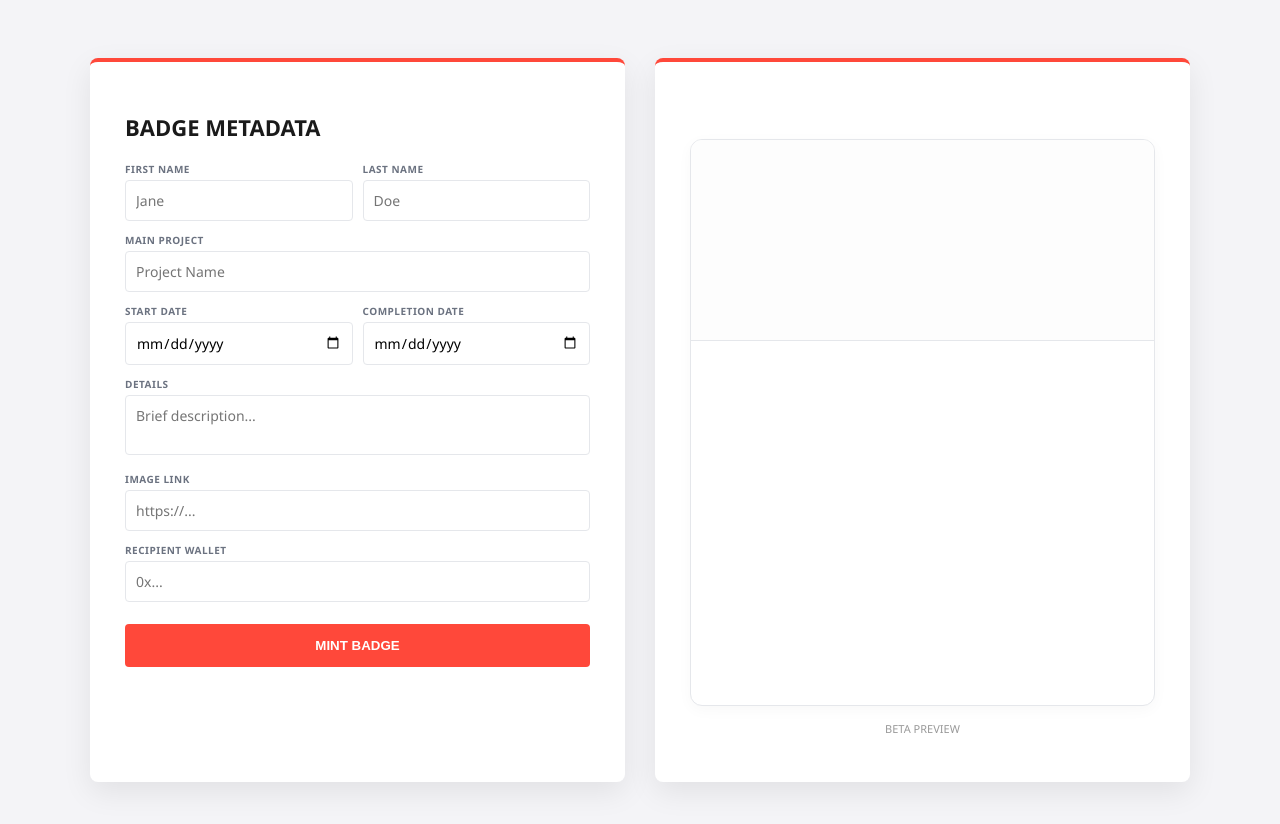
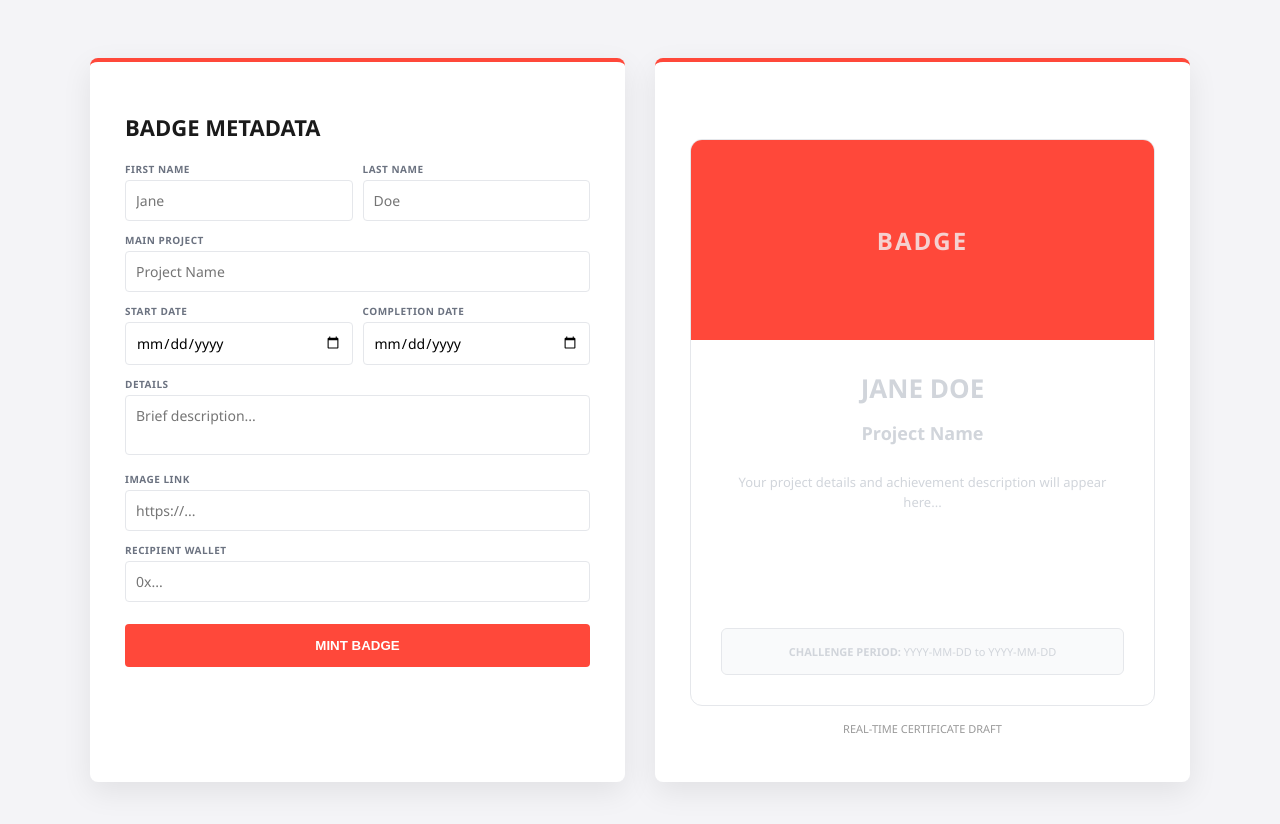
Before and after one commit to 1Seirak/badge-app, a Next.js app: page / in a window 1280 px wide. Shown: the top 824 px of the page. Built offline with nearby package versions, Linux system fonts and the light colour scheme.

Commit message:
design: strictly use #ff483a for badge placeholder and center text

```diff
--- a/app/page.js
+++ b/app/page.js
@@ -17,12 +17,12 @@ export default function Home() {
   const [loading, setLoading] = useState(false);
 
   const colors = {
-    elcaRed: "#ff483a",
+    elcaRed: "#ff483a",    // Your specific ELCA color
     dark: "#1a1a1a",
-    background: "#f4f4f7", // Application background
-    card: "#ffffff",       // Form and Badge background
+    background: "#f4f4f7",
+    card: "#ffffff",
     border: "#e5e7eb",
-    text: "#374151"
+    ghostText: "#d1d5db"   // Light grey for placeholders
   };
 
   const handleSubmit = async (e) => {
@@ -110,62 +110,80 @@ export default function Home() {
 
         {/* RIGHT: THE BADGE */}
         <div style={columnCardStyle}>
-          {/* Internal badge container now has a distinct white background and subtle shadow */}
           <div style={{
             flex: 1,
             display: "flex",
             flexDirection: "column",
             border: `1px solid ${colors.border}`,
             borderRadius: "12px",
-            backgroundColor: "#ffffff", // Pure white for the badge itself
+            backgroundColor: "#ffffff",
             overflow: "hidden",
-            marginTop: "42px",
-            boxShadow: "0 4px 15px rgba(0,0,0,0.03)"
+            marginTop: "42px"
           }}>
-
             {badgeUrl ? (
                <img src={badgeUrl} alt="Final Badge" style={{ width: "100%", height: "100%", objectFit: "contain" }} />
             ) : (
               <div style={{ width: "100%", height: "100%", display: "flex", flexDirection: "column" }}>
-                <div style={{ width: "100%", height: "200px", backgroundColor: "#fdfdfd", display: "flex", alignItems: "center", justifyContent: "center", borderBottom: `1px solid ${colors.border}`, overflow: "hidden" }}>
-                  {formData.imageLink && (
-                    <img src={formData.imageLink} style={{width: '100%', height: '100%', objectFit: 'cover'}} />
+                {/* IMAGE AREA WITH #ff483a */}
+                <div style={{
+                  width: "100%",
+                  height: "200px",
+                  backgroundColor: "#ff483a",
+                  display: "flex",
+                  alignItems: "center",
+                  justifyContent: "center",
+                  overflow: "hidden"
+                }}>
+                  {formData.imageLink ? (
+                    <img src={formData.imageLink} style={{width: '100%', height: '100%', objectFit: 'cover'}} alt="Preview" />
+                  ) : (
+                    <span style={{ fontSize: "24px", fontWeight: "bold", color: "#f3f4f6", textTransform: "uppercase", letterSpacing: "2px", opacity: 0.8 }}>
+                      badge
+                    </span>
                   )}
                 </div>
 
                 <div style={{ padding: "30px", textAlign: "center", display: "flex", flexDirection: "column", flex: 1 }}>
-                  {(formData.firstName || formData.lastName) && (
-                    <h2 style={{ color: colors.elcaRed, margin: "0", fontSize: "26px", fontWeight: "bold", textTransform: "uppercase" }}>
-                      {formData.firstName} {formData.lastName}
-                    </h2>
-                  )}
+                  <h2 style={{
+                    color: (formData.firstName || formData.lastName) ? colors.elcaRed : colors.ghostText,
+                    margin: "0", fontSize: "26px", fontWeight: "bold", textTransform: "uppercase"
+                  }}>
+                    {formData.firstName || "Jane"} {formData.lastName || "Doe"}
+                  </h2>
 
-                  {formData.mainProject && (
-                    <p style={{ fontWeight: "700", color: colors.dark, margin: "15px 0", fontSize: "18px" }}>
-                      {formData.mainProject}
-                    </p>
-                  )}
+                  <p style={{
+                    fontWeight: "700",
+                    color: formData.mainProject ? colors.dark : colors.ghostText,
+                    margin: "15px 0", fontSize: "18px"
+                  }}>
+                    {formData.mainProject || "Project Name"}
+                  </p>
 
-                  {formData.details && (
-                    <p style={{ fontSize: "13px", color: "#666", lineHeight: "1.5" }}>
-                      {formData.details}
-                    </p>
-                  )}
+                  <p style={{
+                    fontSize: "13px",
+                    color: formData.details ? "#666" : colors.ghostText,
+                    lineHeight: "1.5"
+                  }}>
+                    {formData.details || "Your project details and achievement description will appear here..."}
+                  </p>
 
-                  {(formData.startDate || formData.completionDate) && (
-                    <div style={{ marginTop: "auto", padding: "15px", backgroundColor: "#f9fafb", borderRadius: "6px", fontSize: "11px", color: "#888", border: `1px solid ${colors.border}` }}>
-                      <strong>CHALLENGE PERIOD:</strong> {formData.startDate} {formData.startDate && formData.completionDate ? "to" : ""} {formData.completionDate}
-                    </div>
-                  )}
+                  <div style={{
+                    marginTop: "auto", padding: "15px",
+                    backgroundColor: "#f9fafb", borderRadius: "6px",
+                    fontSize: "11px",
+                    color: (formData.startDate || formData.completionDate) ? "#888" : colors.ghostText,
+                    border: `1px solid ${colors.border}`
+                  }}>
+                    <strong style={{ color: (formData.startDate || formData.completionDate) ? colors.elcaRed : colors.ghostText }}>CHALLENGE PERIOD:</strong> {formData.startDate || "YYYY-MM-DD"} to {formData.completionDate || "YYYY-MM-DD"}
+                  </div>
                 </div>
               </div>
             )}
           </div>
           <p style={{ textAlign: "center", fontSize: "11px", color: "#999", marginTop: "15px" }}>
-            {badgeUrl ? "OFFICIAL NFT GENERATED" : "BETA PREVIEW"}
+            {badgeUrl ? "OFFICIAL NFT GENERATED" : "REAL-TIME CERTIFICATE DRAFT"}
           </p>
         </div>
-
       </div>
     </div>
   );
```
